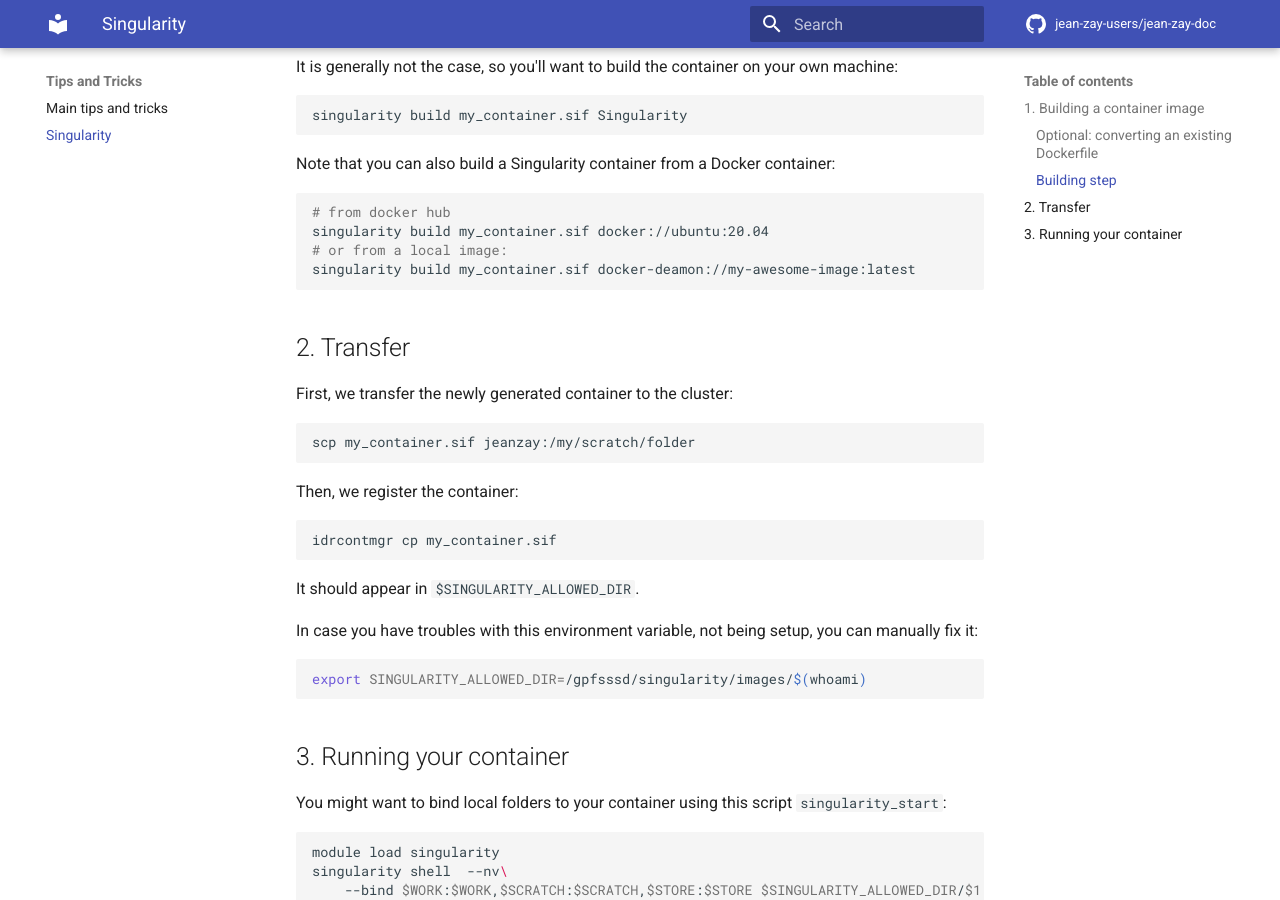
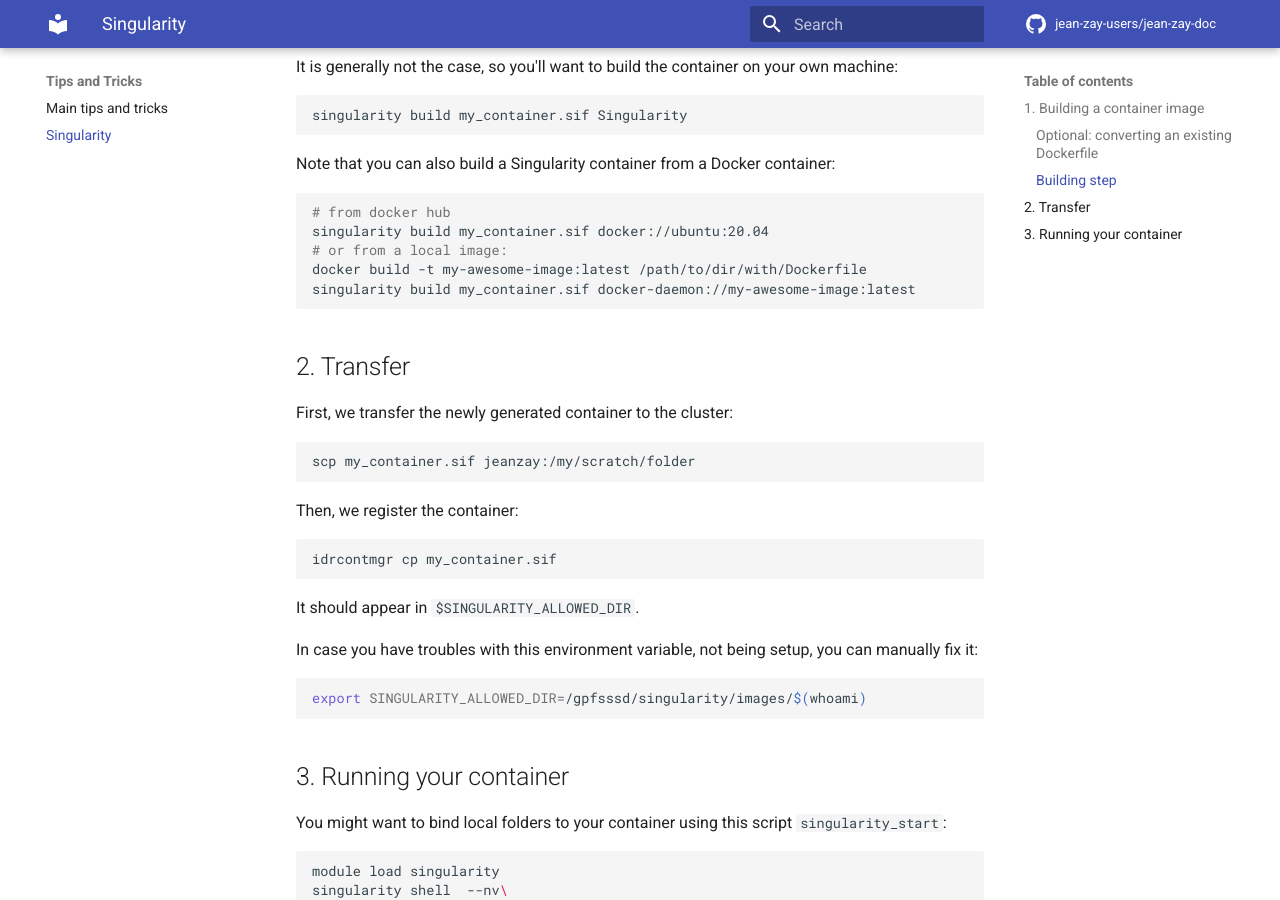
Before and after one commit to jean-zay-users/jean-zay-doc, an MkDocs documentation site: the page built from docs/singularity.md, in a window 1280 px wide and 900 px high, scrolled down 1017 px. Built offline with MkDocs 1.6.1 and Material for MkDocs 9.7.7, drawn with Linux system fonts in a browser that asks for light colours; comment, search, counter and statistics services are not loaded.

Commit message:
Update singularity.md
Fix spelling daemon

````diff
--- a/docs/singularity.md
+++ b/docs/singularity.md
@@ -53,7 +53,8 @@ Note that you can also build a Singularity container from a Docker container:
 # from docker hub
 singularity build my_container.sif docker://ubuntu:20.04
 # or from a local image:
-singularity build my_container.sif docker-deamon://my-awesome-image:latest
+docker build -t my-awesome-image:latest /path/to/dir/with/Dockerfile
+singularity build my_container.sif docker-daemon://my-awesome-image:latest
 ```
 
 ## 2. Transfer
````
